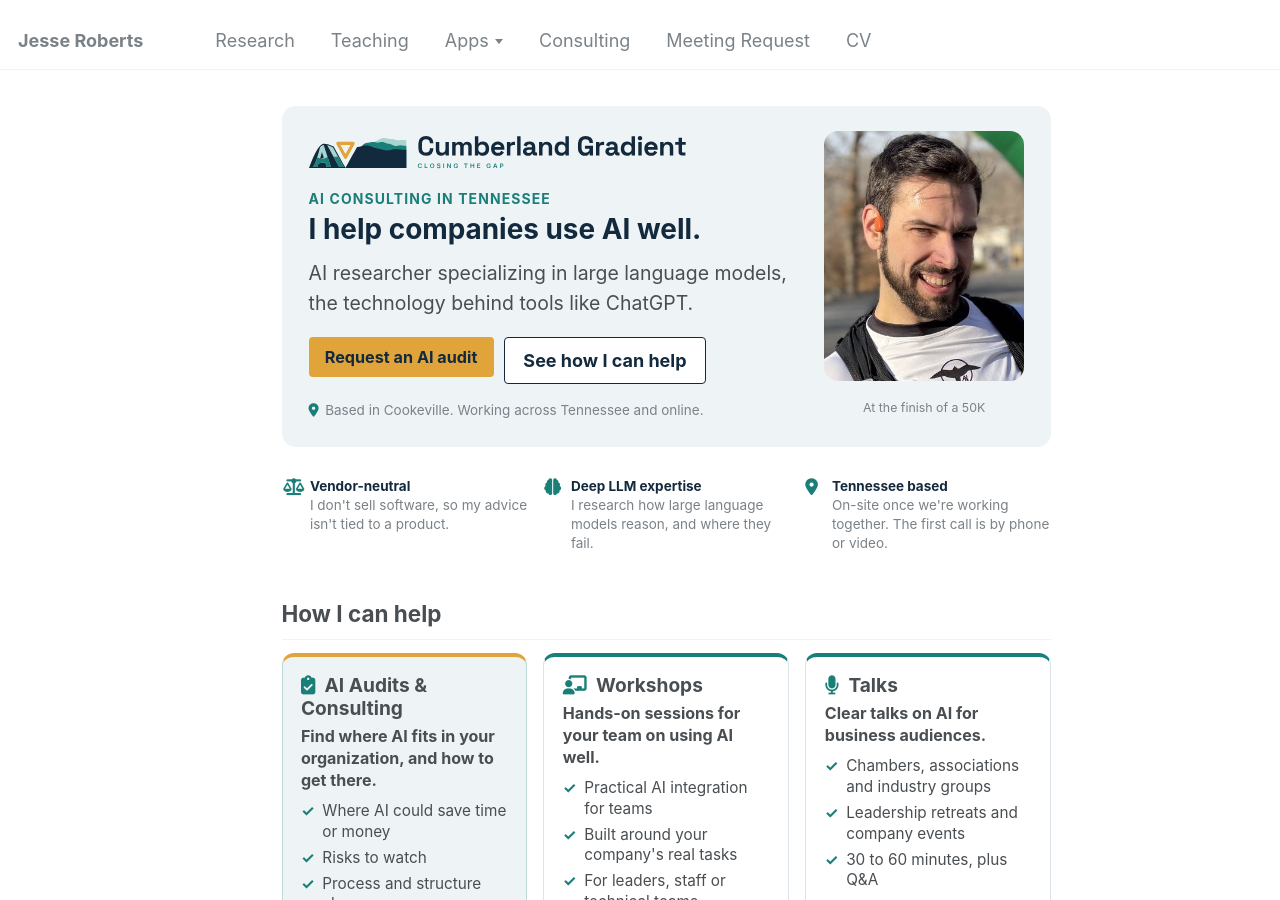
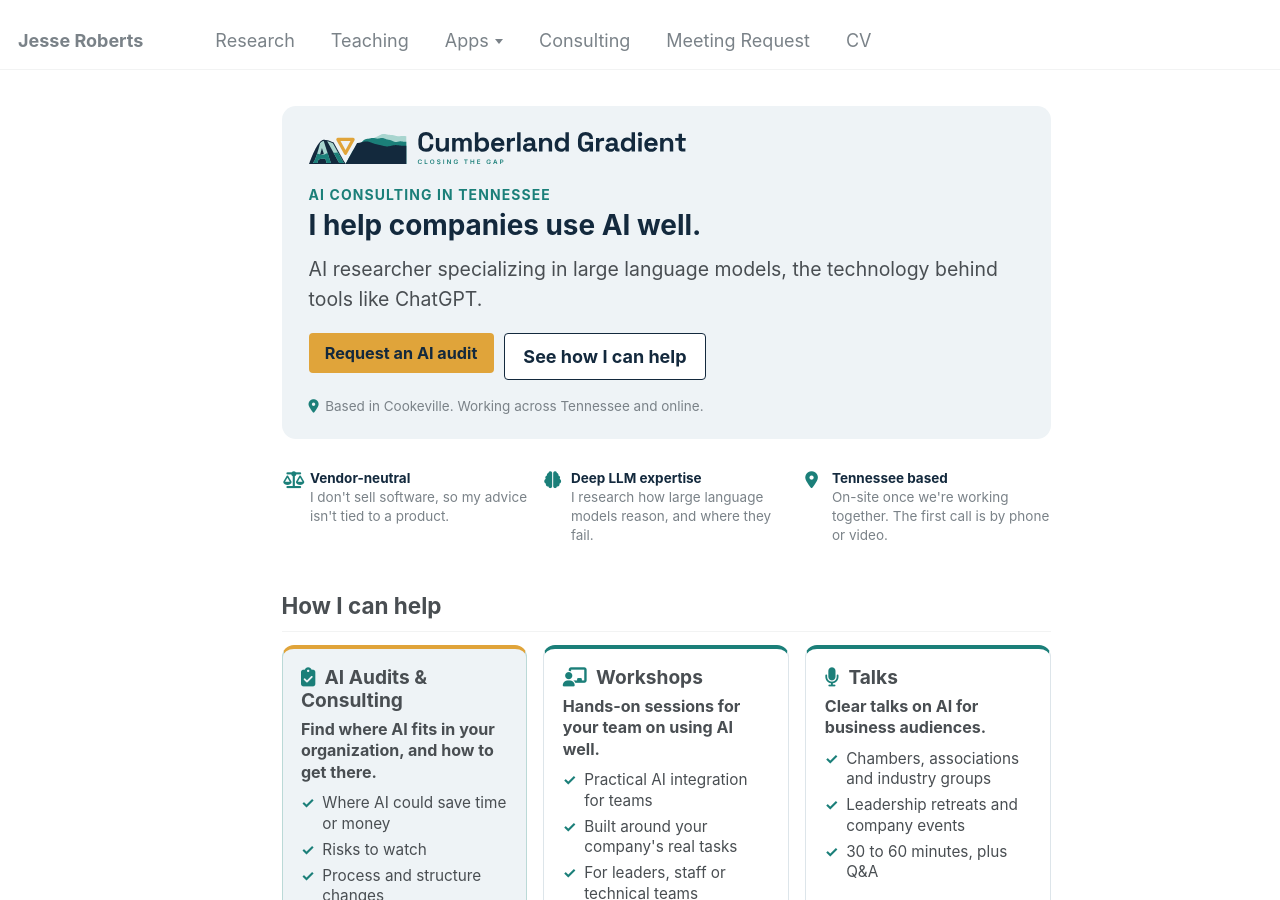
Before and after one commit to JesseTNRoberts/New-site-test, a Jekyll site: the page built from _pages/services.html, in a window 1280 px wide and 900 px high. Built offline with Jekyll 4.4.1, drawn with Linux system fonts in a browser that asks for light colours.

Commit message:
Consulting page: remove the 50K headshot until Jesse has a new one
Co-Authored-By: Claude Opus 5.5 <noreply@anthropic.com>
Claude-Session: https://claude.ai/code/session_01BWpusBycuS7rDY9WRWLMsn

```diff
--- a/_pages/services.html
+++ b/_pages/services.html
@@ -14,10 +14,10 @@ seo_title: "Cumberland Gradient | AI Consulting, Workshops and Talks in Tennesse
 description: "Cumberland Gradient is Jesse Roberts's AI consulting practice. AI audits, workshops and talks for Tennessee companies, and a free first consultation."
 og_image: /assets/cumberland-gradient/share.png
 og_image_alt: "Cumberland Gradient logo. AI consulting that closes the gap."
-# Cropped from Jesse's photo at the finish of a 50K (2026-11-08). Only Jesse is in frame.
-photo: /images/consulting-headshot.jpg
-photo_alt: "Jesse Roberts, smiling, at the finish of a 50K trail race"
-photo_caption: "At the finish of a 50K"
+# No photo for now (2026-11-08). The 50K crop looked odd out of context and the studio shot is
+# outdated. Jesse will get a new headshot. Then set photo, photo_alt and (optional) photo_caption.
+# photo: /images/consulting-headshot.jpg
+# photo_alt: "Jesse Roberts"
 ---
 {% comment %}
   Talks, workshops, and AI audits and consulting. Text lives in _data/services.yml.
```
Also changed, not shown: images/consulting-headshot.jpg (deleted).
